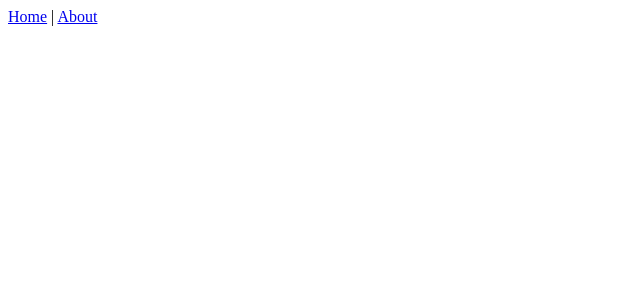
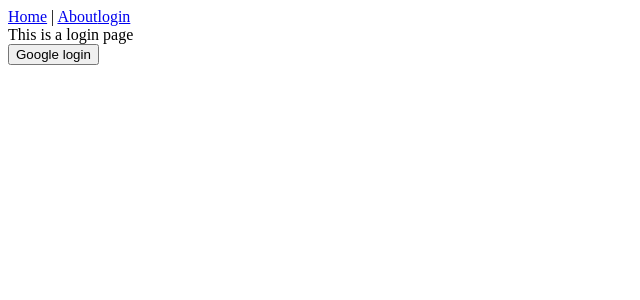
Before and after one commit to hoshiimamafarm/team-original-app, a Vue app: page /login in a window 1280 px wide. Before the commit this address had no page. Shown: the top 300 px of the page, without its empty margins (0-640 px from the left). Built offline with nearby package versions, Linux system fonts and the light colour scheme.

Commit message:
loginのエラー

```diff
--- a/src/App.vue
+++ b/src/App.vue
@@ -2,6 +2,7 @@
   <nav>
     <router-link to="/">Home</router-link> |
     <router-link to="/about">About</router-link>
+    <router-link to="/login">login</router-link>
   </nav>
   <router-view />
 </template>
--- a/src/firebase.js
+++ b/src/firebase.js
@@ -1,6 +1,5 @@
 // Import the functions you need from the SDKs you need
 import { initializeApp } from "firebase/app";
-// TODO: Add SDKs for Firebase products that you want to use
 // https://firebase.google.com/docs/web/setup#available-libraries
 
 // Your web app's Firebase configuration
--- a/src/router/index.js
+++ b/src/router/index.js
@@ -1,5 +1,6 @@
 import { createRouter, createWebHistory } from "vue-router";
 import HomeView from "../views/HomeView.vue";
+import GoogleLogin from "../views/GoogleLogin.vue";
 
 const routes = [
   {
@@ -16,6 +17,11 @@ const routes = [
     component: () =>
       import(/* webpackChunkName: "about" */ "../views/AboutView.vue"),
   },
+  {
+    path: "/login",
+    name: "login",
+    component: GoogleLogin,
+  },
 ];
 
 const router = createRouter({
--- /dev/null
+++ b/src/views/GoogleLogin.vue
@@ -0,0 +1,28 @@
+<template>
+  <div class="login">
+    <div>This is a login page</div>
+    <button @click="on_click">Google login</button>
+  </div>
+</template>
+
+<script>
+import { getAuth, signInWithPopup, GoogleAuthProvider } from "firebase/auth";
+
+export default {
+  methods: {
+    async on_click() {
+      const provider = await new GoogleAuthProvider();
+      const auth = await getAuth();
+
+      await signInWithPopup(auth, provider)
+        .then((result) => {
+          const user = result.user;
+          console.log(user);
+        })
+        .catch((error) => {
+          console.log(error);
+        });
+    },
+  },
+};
+</script>
```
